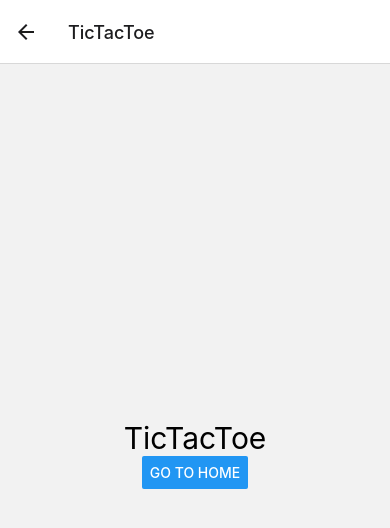
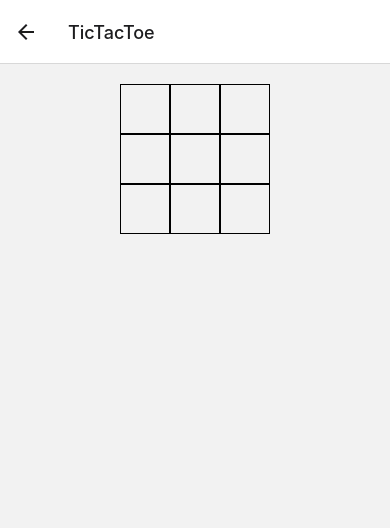
Before and after one commit to pyj2025/native-webgame, a React Native app: screen /TicTacToe in a window 390 px wide. Shown: the top 528 px of the page. Built offline with nearby package versions, Linux system fonts and the light colour scheme.

Commit message:
initial TicTacToe screen

```diff
--- a/App.js
+++ b/App.js
@@ -7,7 +7,7 @@ import NumberBaseball from './components/NumberBaseball';
 import ResponseCheck from './components/ResponseCheck';
 import Rsp from './components/Rsp';
 import Lotto from './components/Lotto';
-import TicTacToe from './components/TicTacToe';
+import TicTacToe from './components/TicTacToe/TicTacToe';
 import MineSearch from './components/MineSearch';
 // import Test from './components/Test';
 
--- a/components/TicTacToe.tsx
+++ /dev/null
@@ -1,17 +0,0 @@
-import { useNavigation } from '@react-navigation/native';
-import { Text, View, Button } from 'react-native';
-import { NativeStackNavigationProp } from '@react-navigation/native-stack';
-import { RootStackParam } from './Home';
-
-const TicTacToe = () => {
-  const navigation = useNavigation<NativeStackNavigationProp<RootStackParam>>();
-
-  return (
-    <View style={{ flex: 1, justifyContent: 'center', alignItems: 'center' }}>
-      <Text style={{ color: 'black', fontSize: 30 }}>TicTacToe</Text>
-      <Button title="Go to Home" onPress={() => navigation.goBack()} />
-    </View>
-  );
-};
-
-export default TicTacToe;
--- /dev/null
+++ b/components/TicTacToe/Table.tsx
@@ -0,0 +1,24 @@
+import React from 'react';
+import { View } from 'react-native';
+import Tr from './Tr';
+
+type TableProps = {
+  tableData: string[][];
+  dispatch: React.Dispatch<any>;
+};
+
+const Table: React.FC<TableProps> = ({ tableData, dispatch }) => {
+  return (
+    <View
+      style={{ justifyContent: 'center', alignItems: 'center', marginTop: 20 }}
+    >
+      {Array(tableData.length)
+        .fill(0)
+        .map((_, i) => (
+          <Tr key={i} dispatch={dispatch} rowIndex={i} rowData={tableData[i]} />
+        ))}
+    </View>
+  );
+};
+
+export default Table;
--- /dev/null
+++ b/components/TicTacToe/Td.tsx
@@ -0,0 +1,37 @@
+import React, { useCallback } from 'react';
+import { TouchableOpacity, Text } from 'react-native';
+import { CLICK_CELL } from './TicTacToe';
+
+type TdProps = {
+  rowIndex: number;
+  cellIndex: number;
+  cellData: string;
+  dispatch: React.Dispatch<any>;
+};
+
+const Td: React.FC<TdProps> = ({ rowIndex, cellIndex, cellData, dispatch }) => {
+  const onClickTd = useCallback(() => {
+    if (cellData) {
+      return;
+    }
+    dispatch({ type: CLICK_CELL, row: rowIndex, cell: cellIndex });
+  }, [cellData]);
+
+  return (
+    <TouchableOpacity
+      onPress={onClickTd}
+      style={{
+        width: 50,
+        height: 50,
+        justifyContent: 'center',
+        alignItems: 'center',
+        borderWidth: 1,
+        borderColor: 'black',
+      }}
+    >
+      <Text>{cellData}</Text>
+    </TouchableOpacity>
+  );
+};
+
+export default React.memo(Td);
--- /dev/null
+++ b/components/TicTacToe/TicTacToe.tsx
@@ -0,0 +1,146 @@
+import React from 'react';
+import { View, Text } from 'react-native';
+import Table from './Table';
+
+type State = {
+  winner: string | null;
+  turn: string;
+  tableData: string[][];
+  recentCell: [number, number];
+};
+
+const initialState: State = {
+  winner: null,
+  turn: 'O',
+  tableData: [
+    ['', '', ''],
+    ['', '', ''],
+    ['', '', ''],
+  ],
+  recentCell: [-1, -1],
+};
+
+export const SET_WINNER = 'SET_WINNER';
+export const CLICK_CELL = 'CLICK_CELL';
+export const CHANGE_TURN = 'CHANGE_TURN';
+export const RESET_GAME = 'RESET_GAME';
+
+type Action =
+  | { type: typeof SET_WINNER; winner: string }
+  | { type: typeof CLICK_CELL; row: number; cell: number }
+  | { type: typeof CHANGE_TURN }
+  | { type: typeof RESET_GAME };
+
+const reducer = (state: State, action: Action): State => {
+  switch (action.type) {
+    case SET_WINNER:
+      return {
+        ...state,
+        winner: action.winner,
+      };
+    case CLICK_CELL: {
+      const tableData = [...state.tableData];
+      tableData[action.row] = [...tableData[action.row]];
+      tableData[action.row][action.cell] = state.turn;
+      return {
+        ...state,
+        tableData,
+        recentCell: [action.row, action.cell],
+      };
+    }
+    case CHANGE_TURN: {
+      return {
+        ...state,
+        turn: state.turn === 'O' ? 'X' : 'O',
+      };
+    }
+    case RESET_GAME: {
+      return {
+        ...state,
+        turn: 'O',
+        tableData: [
+          ['', '', ''],
+          ['', '', ''],
+          ['', '', ''],
+        ],
+        recentCell: [-1, -1],
+      };
+    }
+    default:
+      return state;
+  }
+};
+
+const TicTacToe: React.FC = () => {
+  const [state, dispatch] = React.useReducer(reducer, initialState);
+  const { tableData, turn, winner, recentCell } = state;
+
+  React.useEffect(() => {
+    const [row, cell] = recentCell;
+    if (row < 0) {
+      return;
+    }
+    let win = false;
+    if (
+      tableData[row][0] === turn &&
+      tableData[row][1] === turn &&
+      tableData[row][2] === turn
+    ) {
+      win = true;
+    }
+    if (
+      tableData[0][cell] === turn &&
+      tableData[1][cell] === turn &&
+      tableData[2][cell] === turn
+    ) {
+      win = true;
+    }
+    if (
+      tableData[0][0] === turn &&
+      tableData[1][1] === turn &&
+      tableData[2][2] === turn
+    ) {
+      win = true;
+    }
+    if (
+      tableData[0][2] === turn &&
+      tableData[1][1] === turn &&
+      tableData[2][0] === turn
+    ) {
+      win = true;
+    }
+
+    if (win) {
+      dispatch({ type: SET_WINNER, winner: turn });
+      dispatch({ type: RESET_GAME });
+    } else {
+      let all = true;
+      tableData.forEach((row) => {
+        row.forEach((cell) => {
+          if (!cell) {
+            all = false;
+          }
+        });
+      });
+      if (all) {
+        dispatch({ type: SET_WINNER, winner: null as unknown as any });
+        dispatch({ type: RESET_GAME });
+      } else {
+        dispatch({ type: CHANGE_TURN });
+      }
+    }
+  }, [recentCell]);
+
+  return (
+    <>
+      <Table tableData={tableData} dispatch={dispatch} />
+      {winner && (
+        <View style={{ alignItems: 'center', marginTop: 20 }}>
+          <Text>Winner : {winner}</Text>
+        </View>
+      )}
+    </>
+  );
+};
+
+export default TicTacToe;
--- /dev/null
+++ b/components/TicTacToe/Tr.tsx
@@ -0,0 +1,29 @@
+import React, { memo } from 'react';
+import { View } from 'react-native';
+import Td from './Td';
+
+type TrProps = {
+  rowData: string[];
+  rowIndex: number;
+  dispatch: React.Dispatch<any>;
+};
+
+const Tr: React.FC<TrProps> = ({ rowData, rowIndex, dispatch }) => {
+  return (
+    <View style={{ flexDirection: 'row' }}>
+      {Array(rowData.length)
+        .fill(0)
+        .map((_, i) => (
+          <Td
+            key={i}
+            dispatch={dispatch}
+            rowIndex={rowIndex}
+            cellIndex={i}
+            cellData={rowData[i]}
+          />
+        ))}
+    </View>
+  );
+};
+
+export default React.memo(Tr);
```
